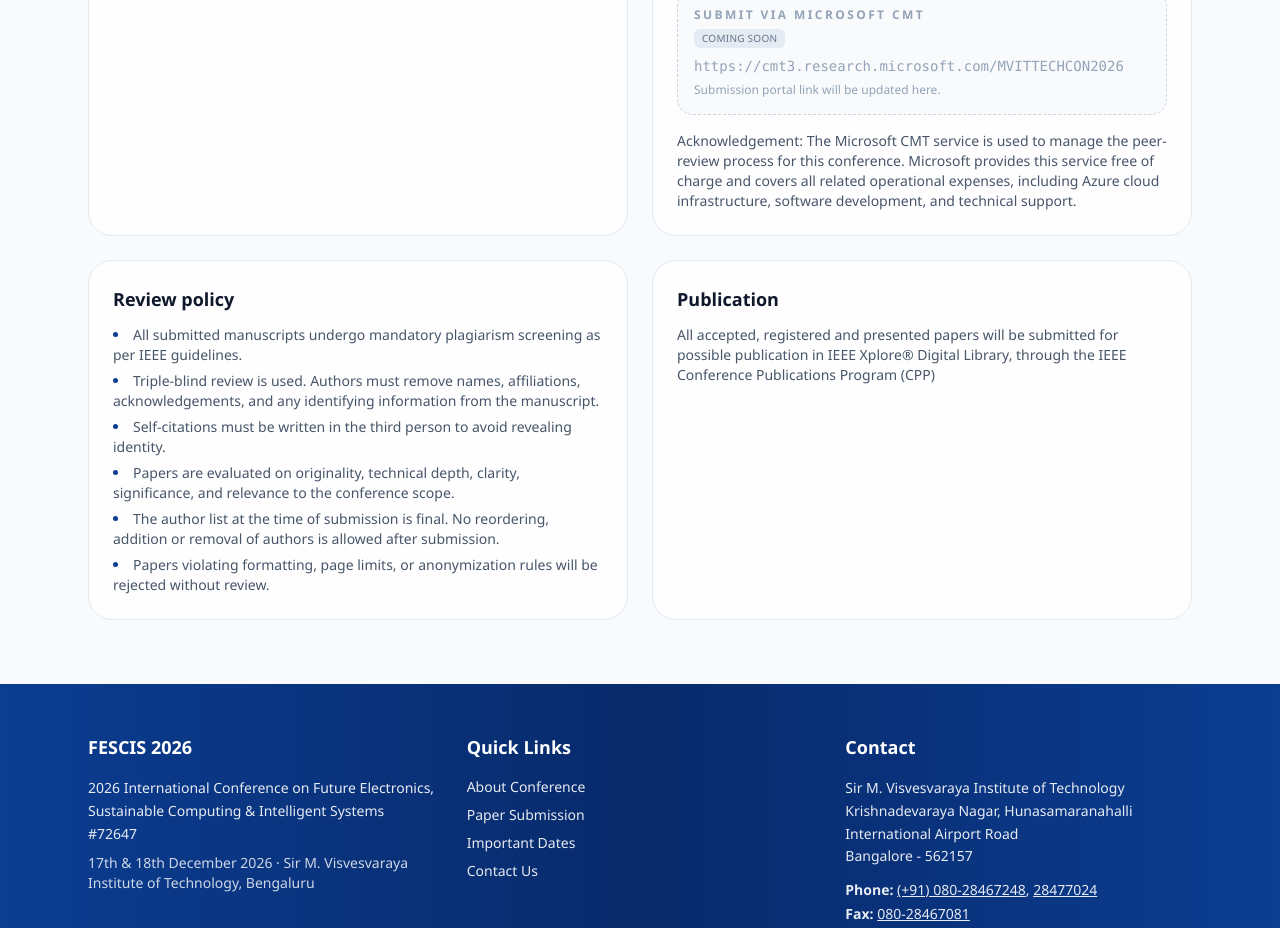
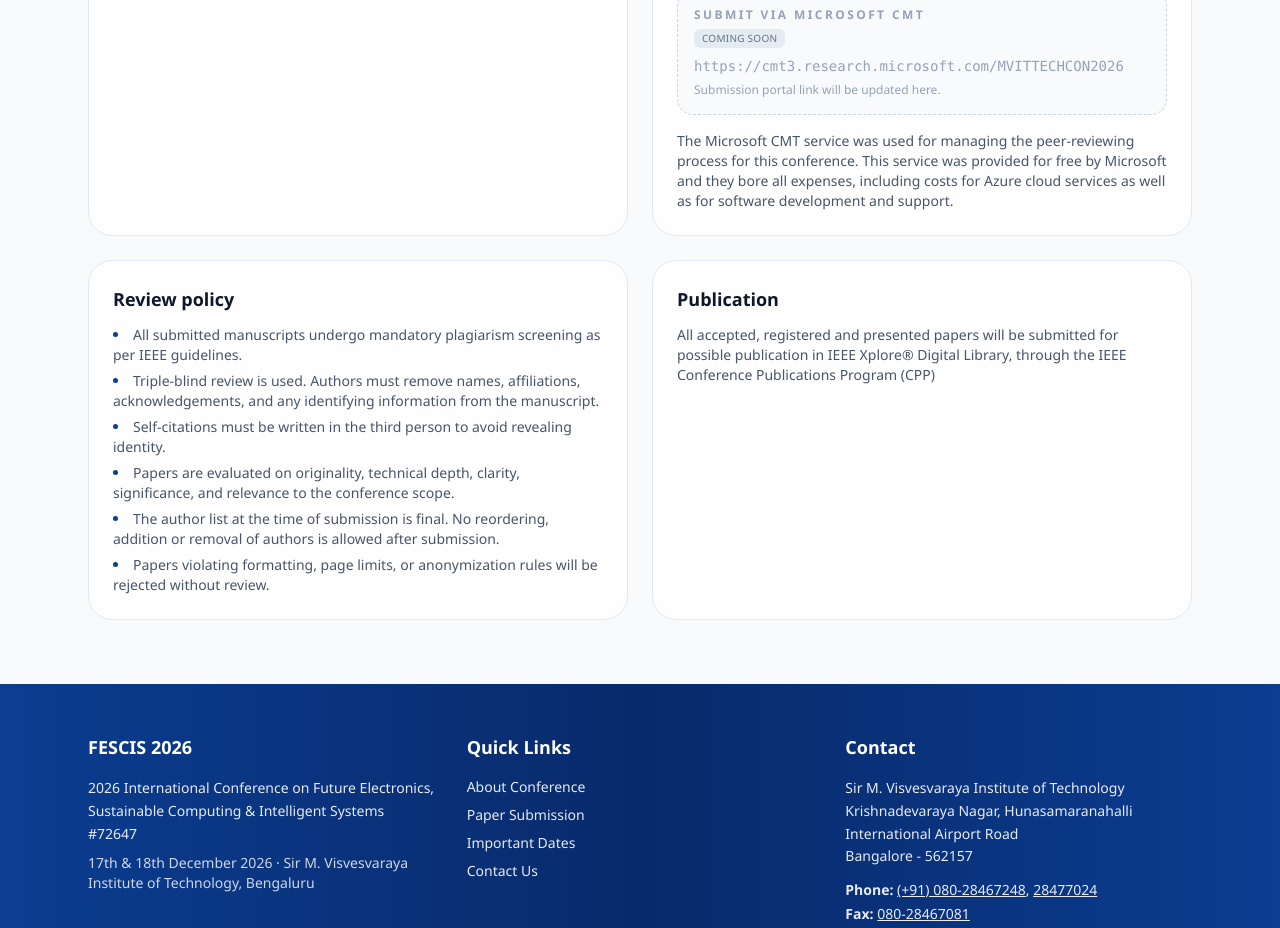
Before and after one commit to kshitiz-12/mvit-techcon, a React (Vite) app: page /paper-submission in a window 1280 px wide. Shown: the part 1620-2548 px from the top of the page. Built offline with nearby package versions, Linux system fonts and the light colour scheme.

Commit message:
submission

```diff
--- a/src/pages/PaperSubmission.tsx
+++ b/src/pages/PaperSubmission.tsx
@@ -54,7 +54,7 @@
     detail:
       'All papers must be uploaded via Microsoft CMT. Authors are responsible for ensuring metadata accuracy and conflict declarations.',
     acknowledgement:
-      'Acknowledgement: The Microsoft CMT service is used to manage the peer-review process for this conference. Microsoft provides this service free of charge and covers all related operational expenses, including Azure cloud infrastructure, software development, and technical support.',
+      'The Microsoft CMT service was used for managing the peer-reviewing process for this conference. This service was provided for free by Microsoft and they bore all expenses, including costs for Azure cloud services as well as for software development and support.',
     portalPlaceholder: 'https://cmt3.research.microsoft.com/MVITTECHCON2026',
   },
   {
```
